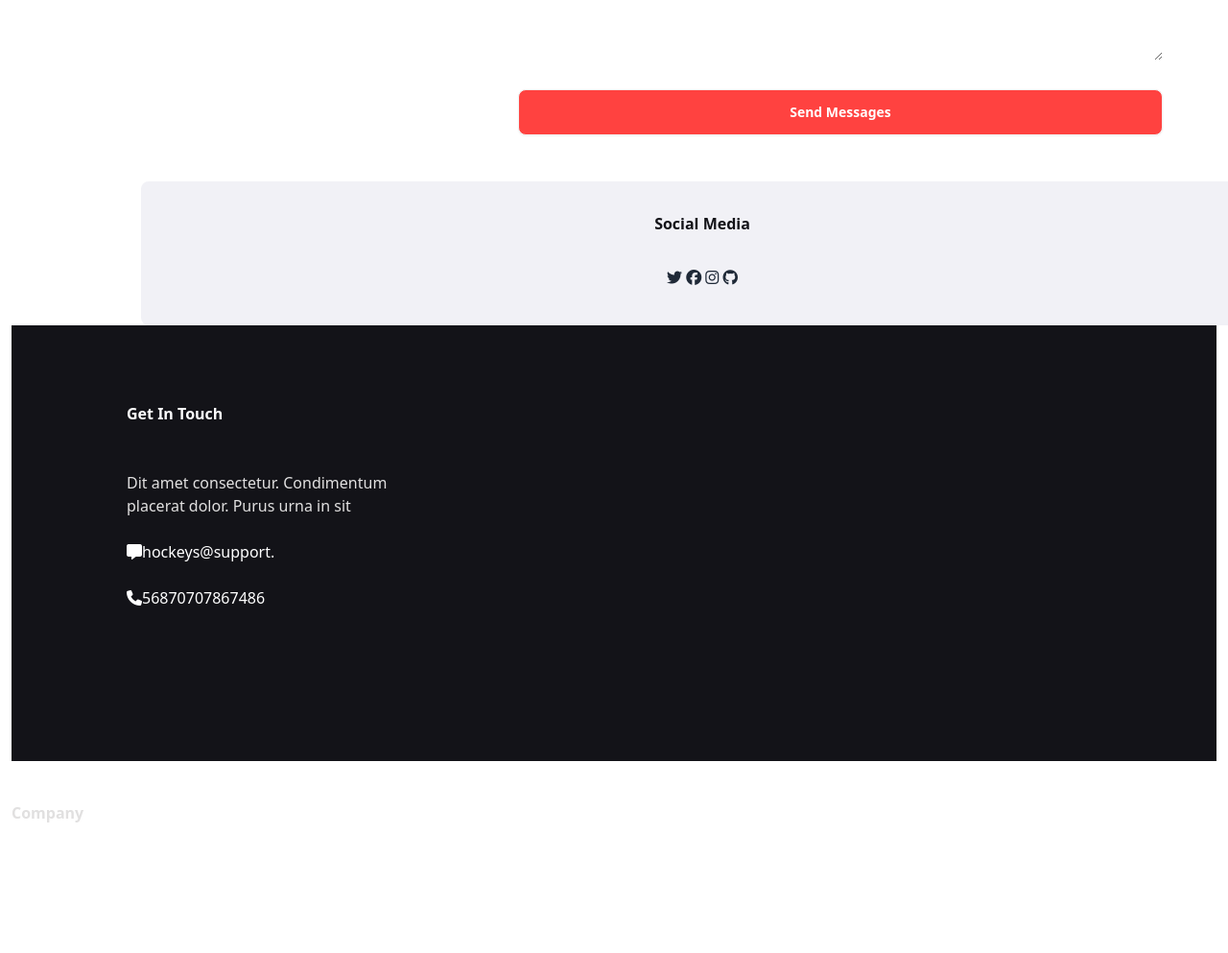
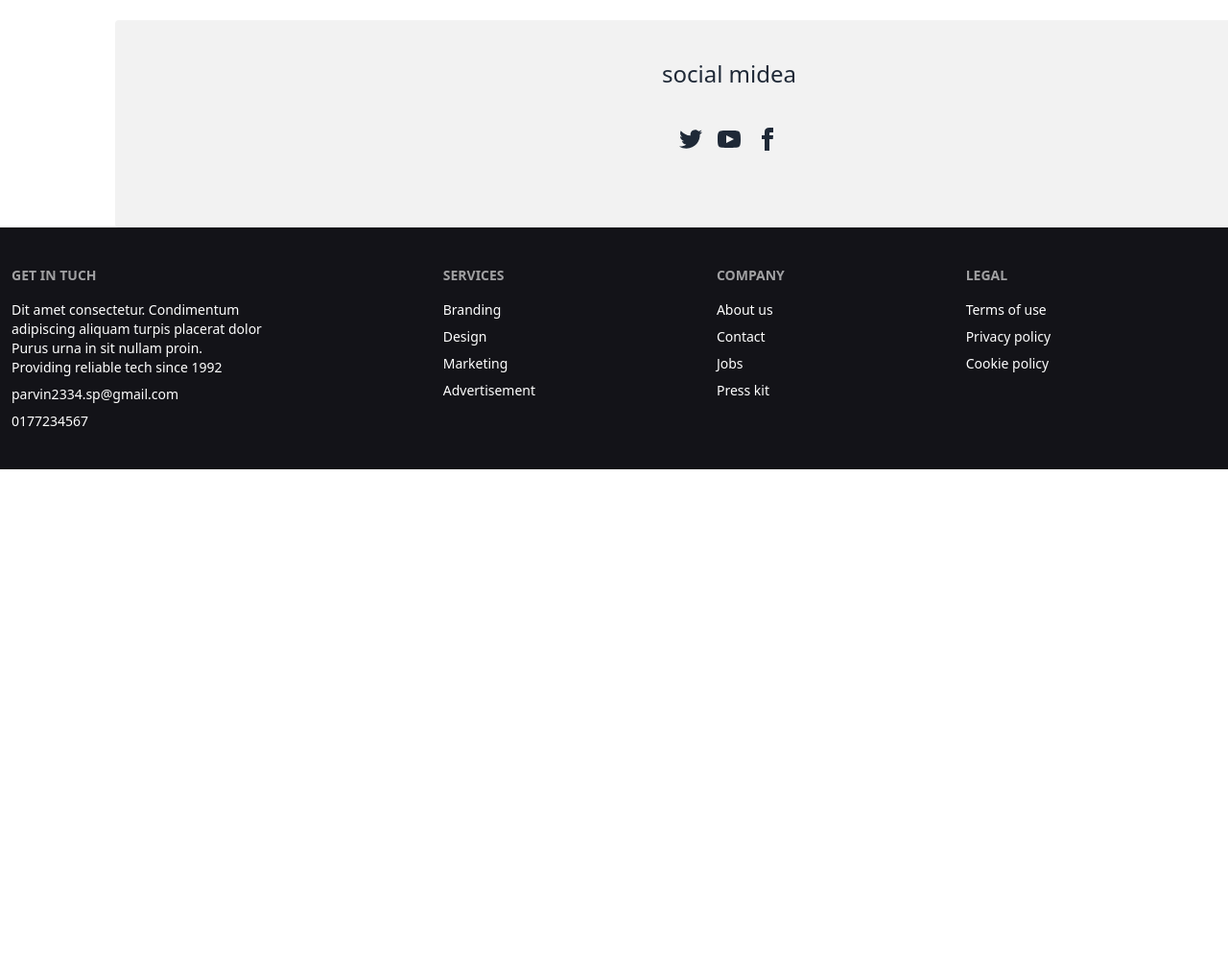
Before and after one commit to parvin2334/B93A-HOCKEYS-BY-SULTANA, a plain HTML site: page index.html in a window 1280 px wide. Shown: the part 4700-5693 px from the top of the page at 96% size. After the commit the page ends 5189 px from the top, so only its background shows below. Drawn offline with nearby package versions, Linux system fonts and the light colour scheme.

Commit message:
notun kore add korsi

```diff
--- a/index.html
+++ b/index.html
@@ -567,7 +567,7 @@ enim sagittis turpis in magna. Id et sed euismod natoque amet nunc morbi nulla.
                       <label class="label">
                         <span class="text-base font-bold text-xl text-[#131318] label-text">Messages</span>
                     </label>
-                    <textarea class=" mas">Messages</textarea>
+                    <textarea class="textarea text-[#18181B]" placeholder="Messages"></textarea>
                     </div>
                     <div class="mt-6">
                       <button class="btn bg-[#ff4240] text-[#ffffff] btn-block">Send Messages
@@ -590,60 +590,87 @@ enim sagittis turpis in magna. Id et sed euismod natoque amet nunc morbi nulla.
      </main>
      <footer>
      <!-- sosal midea -->
-      <Section class="px-3 md:px-30 ">
-        <div class="mt-12 text-center social bg-[#F1F1F6] ">
-          <p class="text-[#131318] font-extrabold pt-8">Social Media</p>
+     <footer class="footer footer-center bg-base-200 text-2xl px-3 md:px-30 rounded mt-6 p-10 md:ml-30 mr-30">
+      <nav class="grid grid-flow-col gap-4">
+        <a class="link link-hover">social midea</a>
 
-        <div class="pt-8">
-           <i class="fa-brands fa-twitter"></i>
+      </nav>
+      <nav>
+        <div class="grid grid-flow-col gap-4">
+          <a>
+            <svg
+              xmlns="http://www.w3.org/2000/svg"
+              width="24"
+              height="24"
+              viewBox="0 0 24 24"
+              class="fill-current">
+              <path
+                d="M24 4.557c-.883.392-1.832.656-2.828.775 1.017-.609 1.798-1.574 2.165-2.724-.951.564-2.005.974-3.127 1.195-.897-.957-2.178-1.555-3.594-1.555-3.179 0-5.515 2.966-4.797 6.045-4.091-.205-7.719-2.165-10.148-5.144-1.29 2.213-.669 5.108 1.523 6.574-.806-.026-1.566-.247-2.229-.616-.054 2.281 1.581 4.415 3.949 4.89-.693.188-1.452.232-2.224.084.626 1.956 2.444 3.379 4.6 3.419-2.07 1.623-4.678 2.348-7.29 2.04 2.179 1.397 4.768 2.212 7.548 2.212 9.142 0 14.307-7.721 13.995-14.646.962-.695 1.797-1.562 2.457-2.549z"></path>
+            </svg>
+          </a>
+          <a>
+            <svg
+              xmlns="http://www.w3.org/2000/svg"
+              width="24"
+              height="24"
+              viewBox="0 0 24 24"
+              class="fill-current">
+              <path
+                d="M19.615 3.184c-3.604-.246-11.631-.245-15.23 0-3.897.266-4.356 2.62-4.385 8.816.029 6.185.484 8.549 4.385 8.816 3.6.245 11.626.246 15.23 0 3.897-.266 4.356-2.62 4.385-8.816-.029-6.185-.484-8.549-4.385-8.816zm-10.615 12.816v-8l8 3.993-8 4.007z"></path>
+            </svg>
+          </a>
+          <a>
+            <svg
+              xmlns="http://www.w3.org/2000/svg"
+              width="24"
+              height="24"
+              viewBox="0 0 24 24"
+              class="fill-current">
+              <path
+                d="M9 8h-3v4h3v12h5v-12h3.642l.358-4h-4v-1.667c0-.955.192-1.333 1.115-1.333h2.885v-5h-3.808c-3.596 0-5.192 1.583-5.192 4.615v3.385z"></path>
+            </svg>
+          </a>
+        </div>
+      </nav>
+      <aside>
 
-          <i class="fa-brands fa-facebook"></i>
-
-          <i class="fa-brands fa-instagram"></i>
-
-          <i class="fa-brands fa-github"></i>
-          </div>
-        </div>
-       </Section>
+      </aside>
+    </footer>
       <!-- ses kaj -->
-      <section class="">
-        <div class="px-3 md:px-30 flex flex-col  md: flex-row" >
-        <div class="flex flex-col  md: flex-row gap-30 w-full bg-[#131318] text-[#ffffff] touch">
-          <div class="pt-20 ml-30">
-            <h1  class="pb-12 font-bold text-1xl">Get In Touch</h1>
-<p class="text-[#E1E0E0]">Dit amet consectetur. Condimentum <br>
-   placerat dolor. Purus urna in sit </p> <br>
- <p><i class="fa-solid fa-message"></i>hockeys@support.</p><br>
- <p><i class="fa-solid fa-phone"></i>56870707867486</p>
-
-          </div>
-          <section >
-          <div class="pt-20">
-            <h1 class="pb-12 font-bold text-1xl text-[#E1E0E0]">Company</h1>
-<p>About us</p><br>
-<p>Leadership</p><br>
-<p>Careers</p><br>
-<p>News & Article</p><br>
-<p>Legal Notice</p><br>
-          </div>
-          <div class="pt-20">
-            <h1 class="pb-12 font-bold text-1xl">Support</h1>
-<p>Help Center</p><br>
-<p>FAQ</p><br>
-<p>Ticket Support</p><br>
-<p>Contact Us</p><br>
-          </div>
-          <div class="pt-20 mr-20">
-            <h1 class="pb-12 font-bold text-1xl">Services</h1>
-<p>Academy</p><br>
-<p>Group Lesson</p><br>
-<p>Private Lesson</p><br>
-<p>Hockeys for kids</p><br>
-<p>Hockeys for Adult</p><br>
-          </div>
-        </div>
-        </div>
-
+      <footer class="footer bg-base-200 text-base-content text-[#ffffff] bg-[#131318] p-10 px-3 md:px-30">
+        <aside>
+          <h1 class="footer-title">Get In Tuch</h1>
+          <p>
+            Dit amet consectetur. Condimentum <br>
+             adipiscing aliquam turpis placerat dolor<br>
+              Purus urna in sit nullam proin.
+            <br />
+            Providing reliable tech since 1992
+          </p>
+          <p>parvin2334.sp@gmail.com</p>
+          <p>0177234567</p>
+        </aside>
+        <nav>
+          <h6 class="footer-title">Services</h6>
+          <a class="link link-hover">Branding</a>
+          <a class="link link-hover">Design</a>
+          <a class="link link-hover">Marketing</a>
+          <a class="link link-hover">Advertisement</a>
+        </nav>
+        <nav>
+          <h6 class="footer-title">Company</h6>
+          <a class="link link-hover">About us</a>
+          <a class="link link-hover">Contact</a>
+          <a class="link link-hover">Jobs</a>
+          <a class="link link-hover">Press kit</a>
+        </nav>
+        <nav>
+          <h6 class="footer-title">Legal</h6>
+          <a class="link link-hover">Terms of use</a>
+          <a class="link link-hover">Privacy policy</a>
+          <a class="link link-hover">Cookie policy</a>
+        </nav>
+      </footer>
       </section>
     </section>
       </footer>
```
